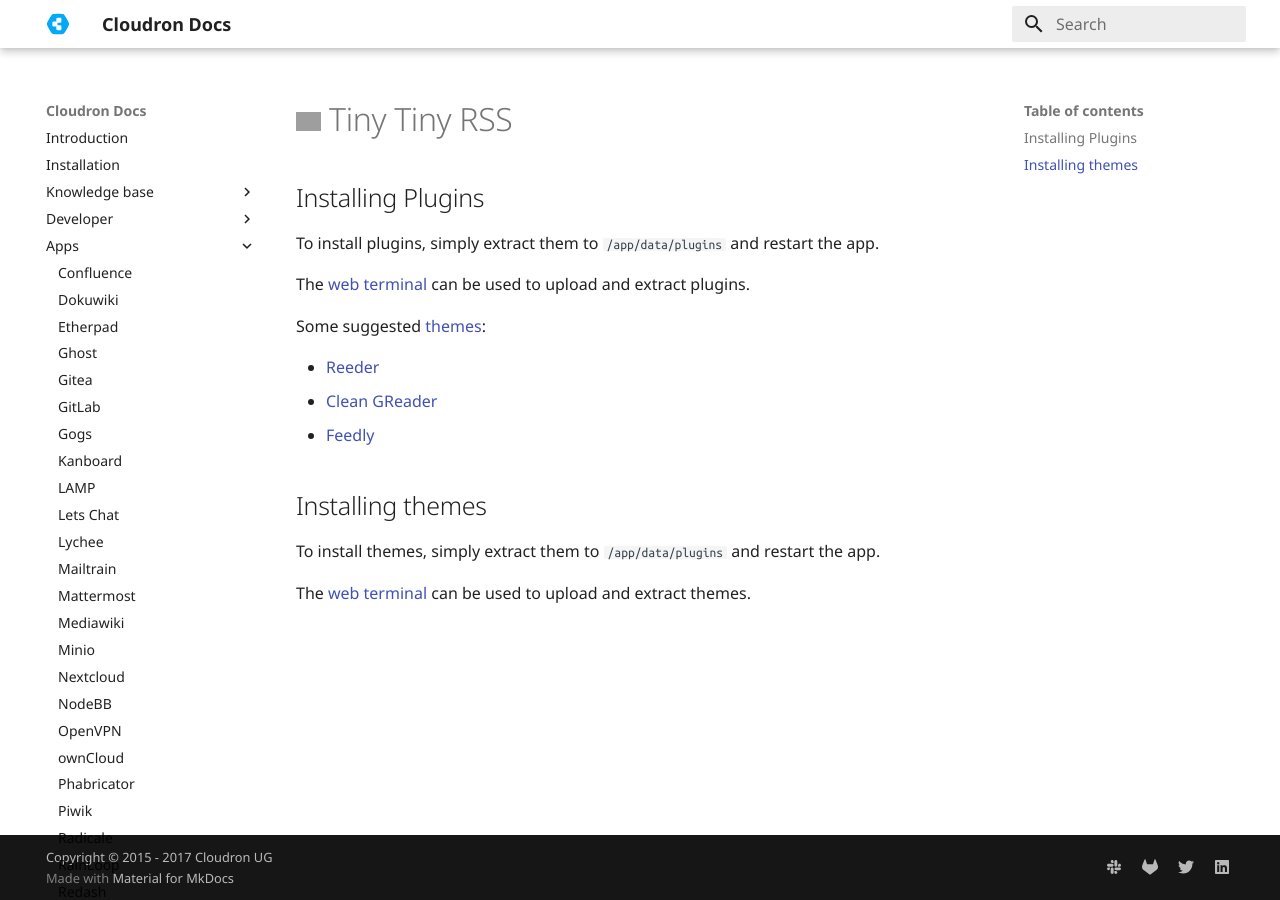
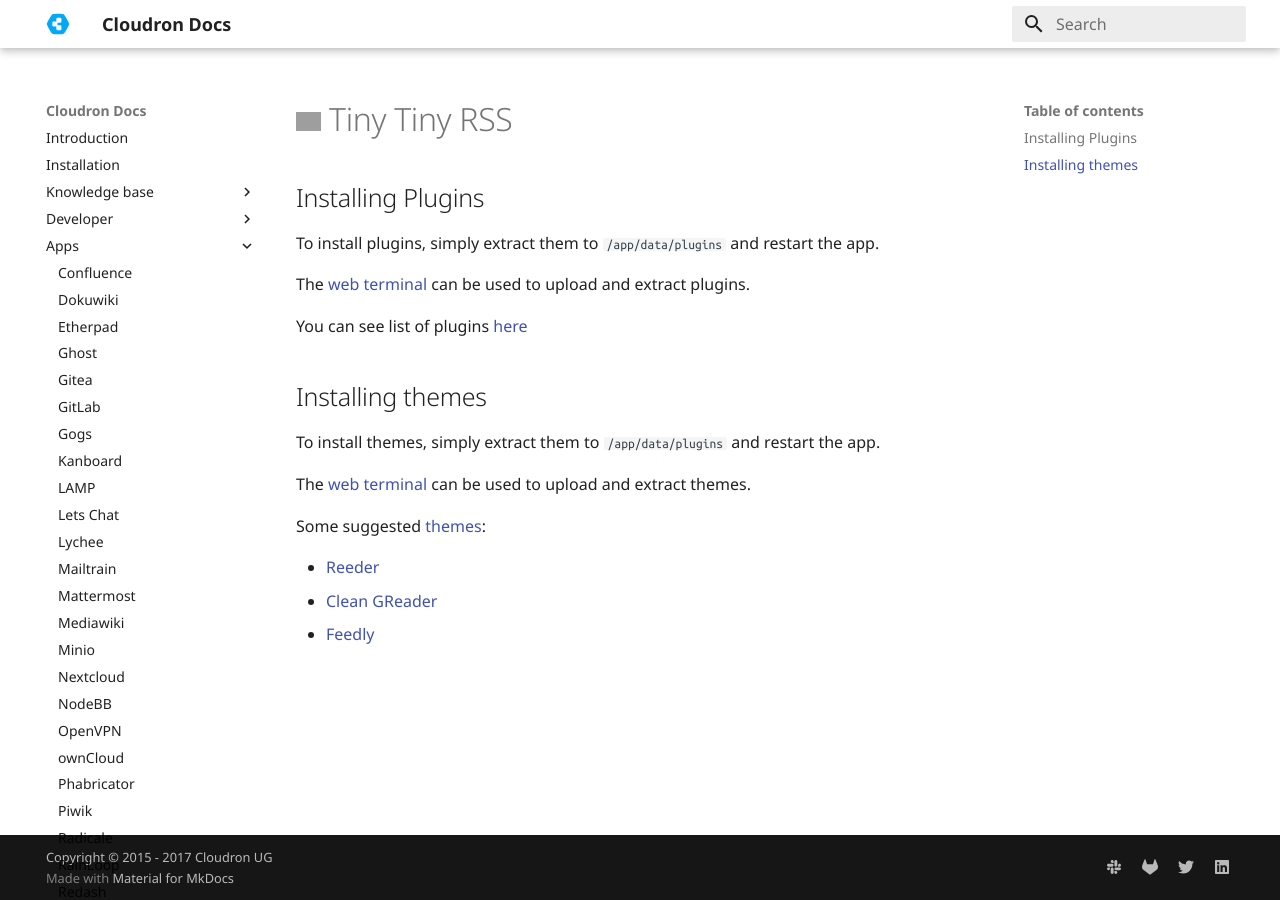
Before and after one commit to M-arcus/cloudron-docs, an MkDocs documentation site: the page built from docs/documentation/apps/tinytinyrss.md, in a window 1280 px wide. Built offline with MkDocs 1.6.1 and Material for MkDocs 9.7.7, drawn with Linux system fonts in a browser that asks for light colours; old or Windows-style settings are respelled for this version of MkDocs; grey boxes are pictures that could not be loaded.

Commit message:
Update ttrss plugin link

```diff
--- a/docs/documentation/apps/tinytinyrss.md
+++ b/docs/documentation/apps/tinytinyrss.md
@@ -8,11 +8,7 @@
 The [web terminal](/documentation/apps/#web-terminal) can be used to upload
 and extract plugins.
 
-Some suggested [themes](https://git.tt-rss.org/git/tt-rss/wiki/Themes):
-
-* [Reeder](https://github.com/tschinz/tt-rss_reeder_theme)
-* [Clean GReader](https://github.com/naeramarth7/clean-greader)
-* [Feedly](https://github.com/levito/tt-rss-feedly-theme)
+You can see list of plugins [here](https://git.tt-rss.org/git/tt-rss/wiki/Plugins)
 
 ## Installing themes
 
@@ -21,3 +17,9 @@
 
 The [web terminal](/documentation/apps/#web-terminal) can be used to upload
 and extract themes.
+
+Some suggested [themes](https://git.tt-rss.org/git/tt-rss/wiki/Themes):
+
+* [Reeder](https://github.com/tschinz/tt-rss_reeder_theme)
+* [Clean GReader](https://github.com/naeramarth7/clean-greader)
+* [Feedly](https://github.com/levito/tt-rss-feedly-theme)
```
